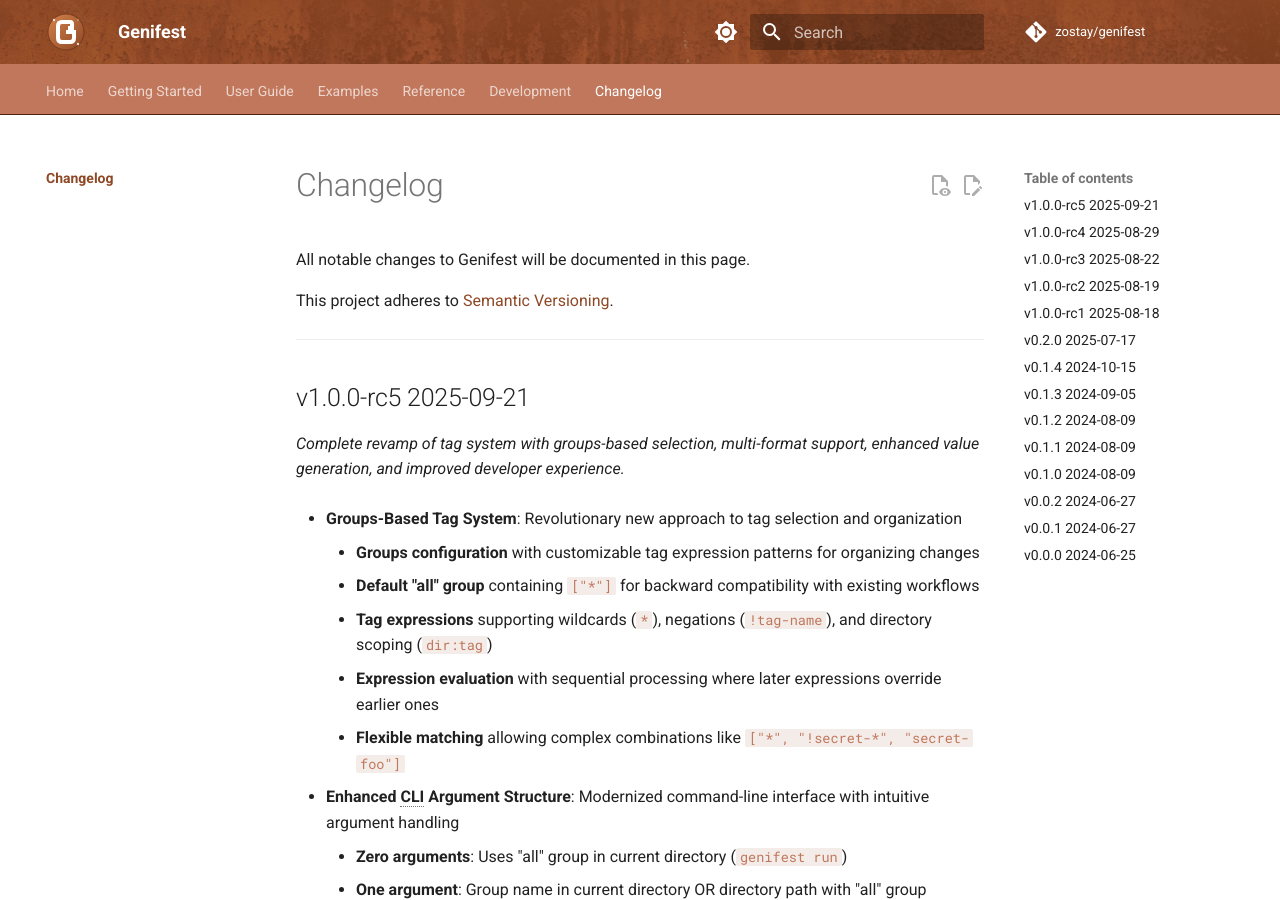
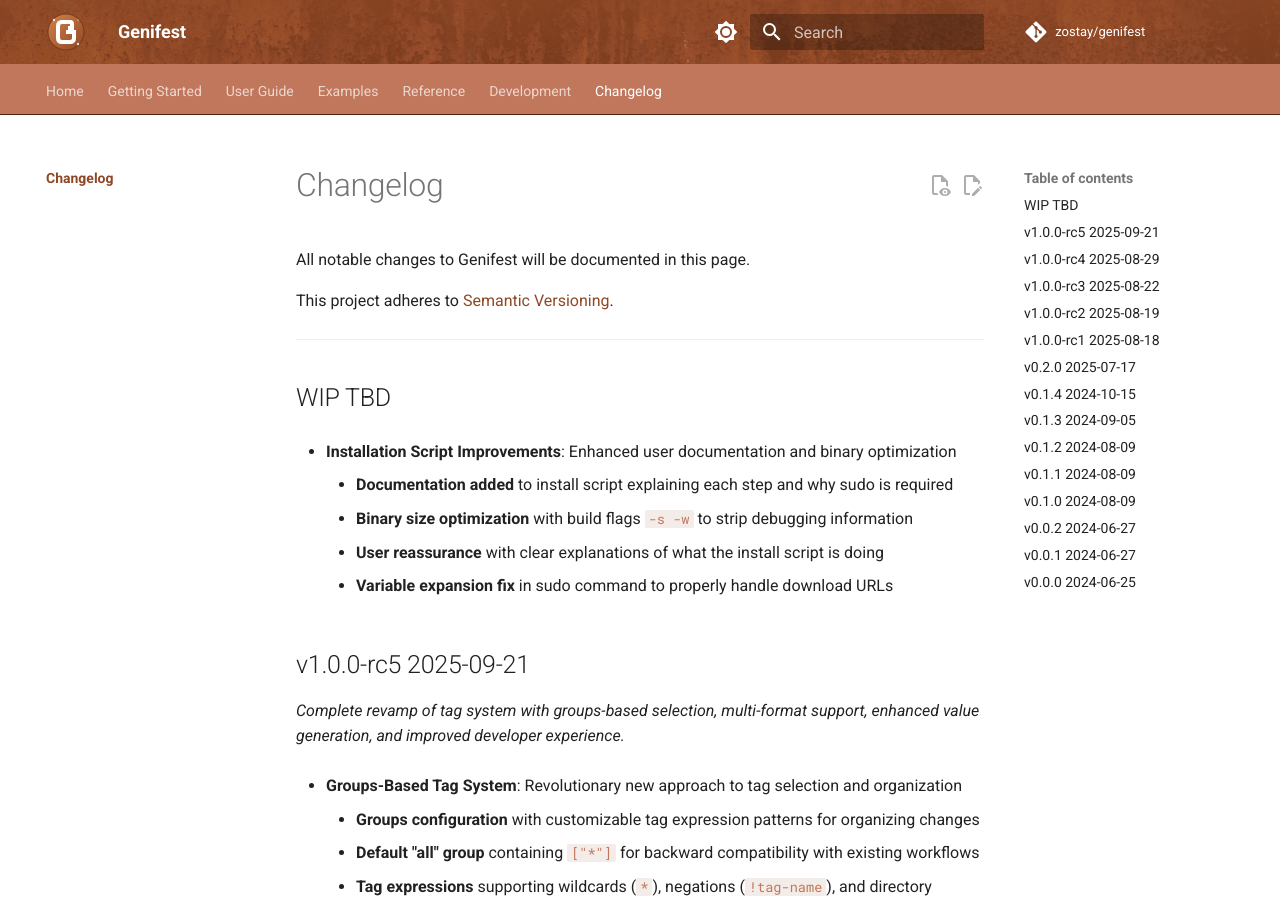
Before and after one commit to zostay/genifest, an MkDocs documentation site: the page built from docs/changelog.md, in a window 1280 px wide and 900 px high. Built offline with MkDocs 1.6.1 and Material for MkDocs 9.7.7, drawn with Linux system fonts in a browser that asks for light colours; comment, search, counter and statistics services are not loaded; the version menu is left out.

Commit message:
fix: build and install problems

```diff
--- a/Changes.md
+++ b/Changes.md
@@ -1,3 +1,12 @@
+## WIP  TBD
+
+* **Installation Script Improvements**: Enhanced user documentation and binary optimization
+
+    * **Documentation added** to install script explaining each step and why sudo is required
+    * **Binary size optimization** with build flags `-s -w` to strip debugging information
+    * **User reassurance** with clear explanations of what the install script is doing
+    * **Variable expansion fix** in sudo command to properly handle download URLs
+
 ## v1.0.0-rc5  2025-09-21
 
 _Complete revamp of tag system with groups-based selection, multi-format support, enhanced value generation, and improved developer experience._
```
Also changed, not shown: 5 other files.
